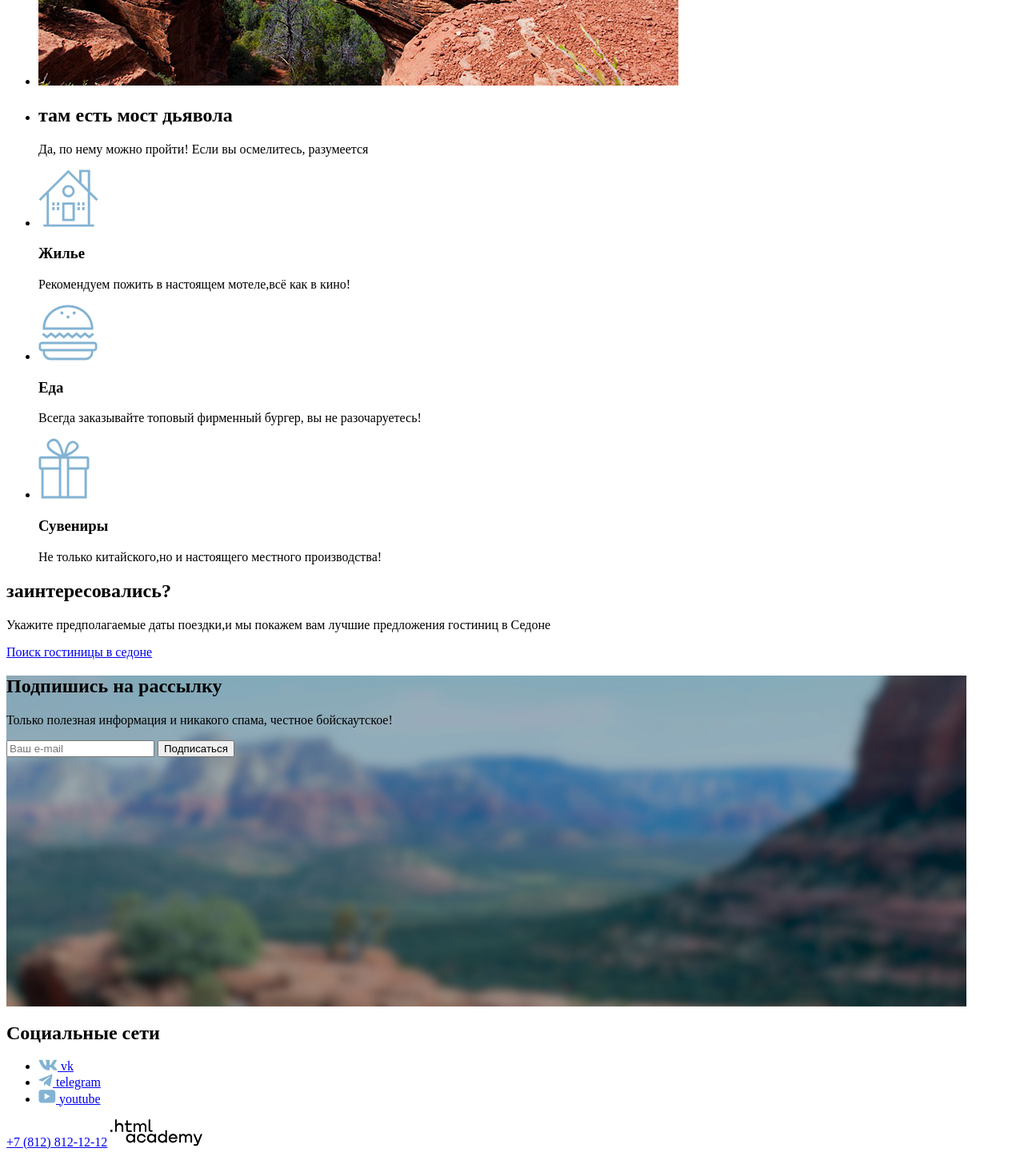
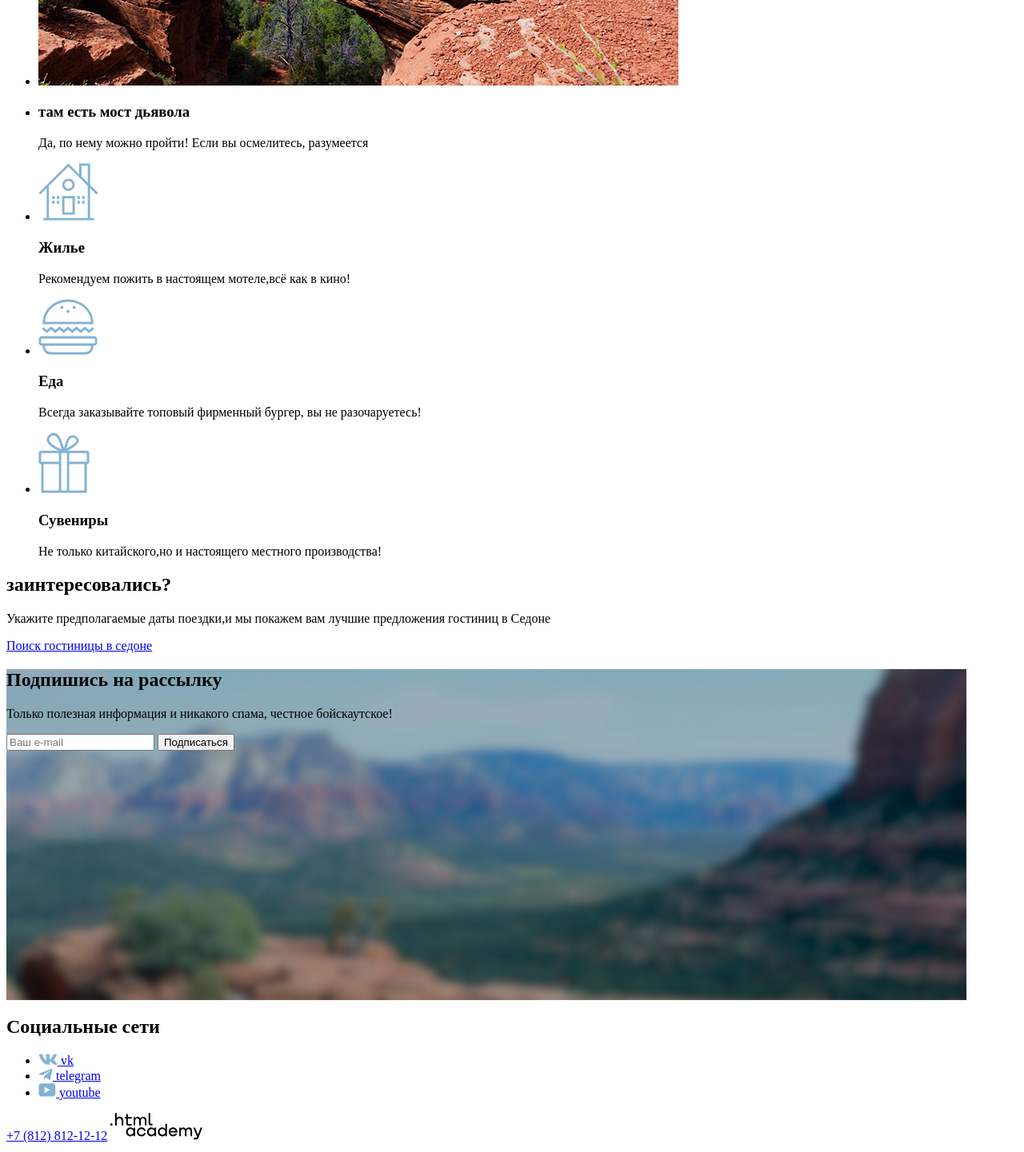
Before and after one commit to htmlacademy-htmlcss/2211575-sedona-35, a plain HTML site: page index.html in a window 1280 px wide. Shown: the part 1880-3321 px from the top of the page at 80% size. Drawn offline with Linux system fonts and the light colour scheme.

Commit message:
исправления

```diff
--- a/index.html
+++ b/index.html
@@ -9,7 +9,7 @@
   </head>
 
   <body>
-    <header class="page-header" >
+    <header class="page-header">
 
       <nav class="navigation">
         <a href="/index.html">
@@ -95,9 +95,9 @@
             <img src="/images/photo-2.jpg" width="800" height="384" alt="мост дьявола">
           </li>
           <li class="advantages-item">
-            <h1 class="advantages-text">
+            <h3 class="advantages-text">
               там есть мост дьявола
-            </h1>
+            </h3>
             <p>Да, по нему можно пройти! Если вы осмелитесь, разумеется</p>
           </li>
 
@@ -125,18 +125,20 @@
         </p>
         <a href="catalog.html" class="total-button"> Поиск гостиницы в седоне</a>
       </section>
-    </main>
 
-    <footer class="page-footer">
-      <section class="footer-social">
-        <div class="mailing">
+      <div class="mailing">
         <h2>Подпишись на рассылку</h2>
         <p>Только полезная информация и никакого спама, честное бойскаутское!</p>
         <form action="https://echo.htmlacademy.ru/" method="post">
           <input type="text" placeholder="Ваш e-mail" name="mailing-mail">
           <button class="mailing-button" type="submit">Подписаться</button>
         </form>
-        </div>
+      </div>
+
+    </main>
+
+    <footer class="page-footer">
+      <section class="footer-social">
 
         <h2 class="page-footer-title visually-hidden">Социальные сети</h2>
         <ul class="footer-social-list">
@@ -167,4 +169,5 @@
       </section>
     </footer>
   </body>
+
 </html>
```
Also changed, not shown: catalog.html (+16 -12 lines).
